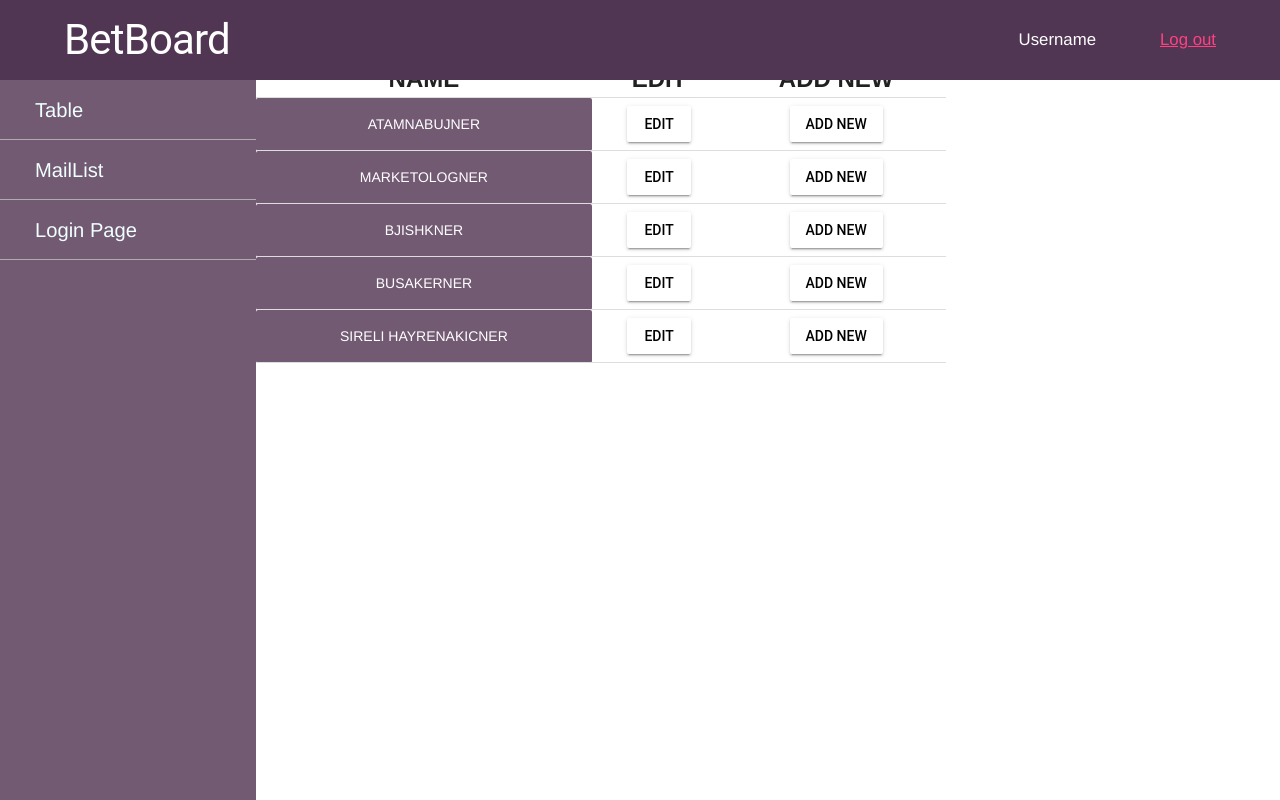
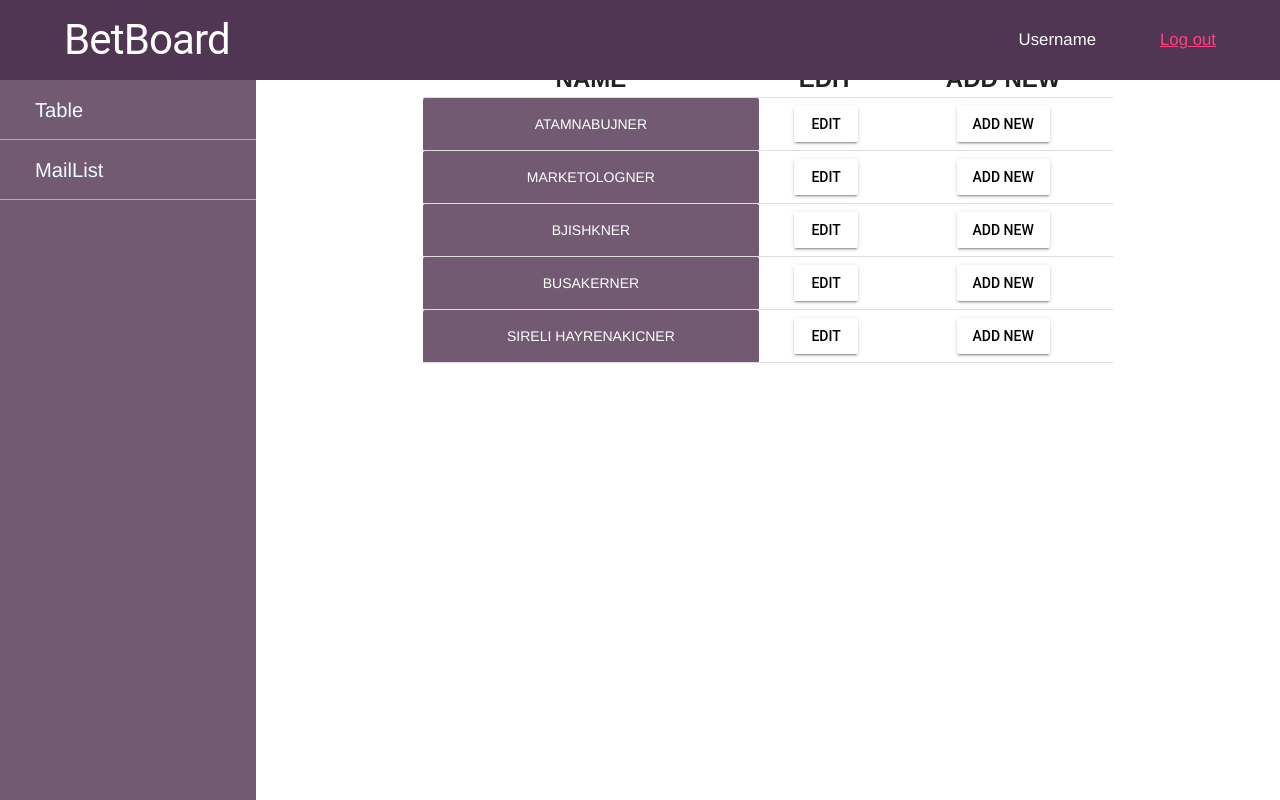
Before and after one commit to GitTat/FrontBetApp, a React (Create React App) app: page /#/addmailinglist in a window 1280 px wide. Built offline with nearby package versions, Linux system fonts and the light colour scheme.

Commit message:
update for demo

```diff
--- a/src/Menu.js
+++ b/src/Menu.js
@@ -10,8 +10,6 @@ class Menu extends Component{
                   <ul className="list_menu">
                       <li className="menu_item"><Link activeClassName="active" to='/table'>Table </Link></li>
                       <li className="menu_item"><Link activeClassName="active" to='/addmailinglist'>MailList </Link></li>
-                      <li className="menu_item"><Link activeClassName="active" to='/login'>Login Page </Link></li>
-
                  </ul>
           </div>
 
--- a/src/StyleSheet/MailingLists.css
+++ b/src/StyleSheet/MailingLists.css
@@ -84,6 +84,8 @@
 
 .mainCont {
 	width: 690px;
+	margin: 0 auto;
+
 }
 .mailingListTable {
 	border-collapse: collapse;
--- a/src/StyleSheet/Menu.css
+++ b/src/StyleSheet/Menu.css
@@ -9,6 +9,7 @@
     float:left;
 	position:fixed;
 	top:10%;
+
 }
 .list_menu{
 	text-decoration: none;
@@ -19,8 +20,7 @@
 	text-decoration: none;
     color: azure;
     font-size: 1.2em;
-
-    width:100%;
+	width:100%;
     text-align: left;
     height: 60px;
     border-bottom: 1px solid #adadad;
```
